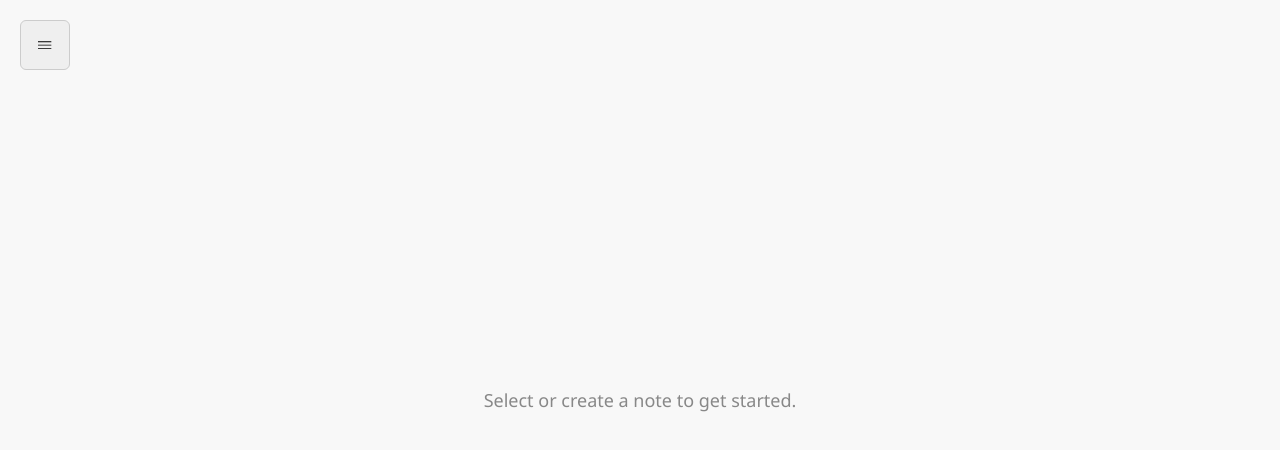
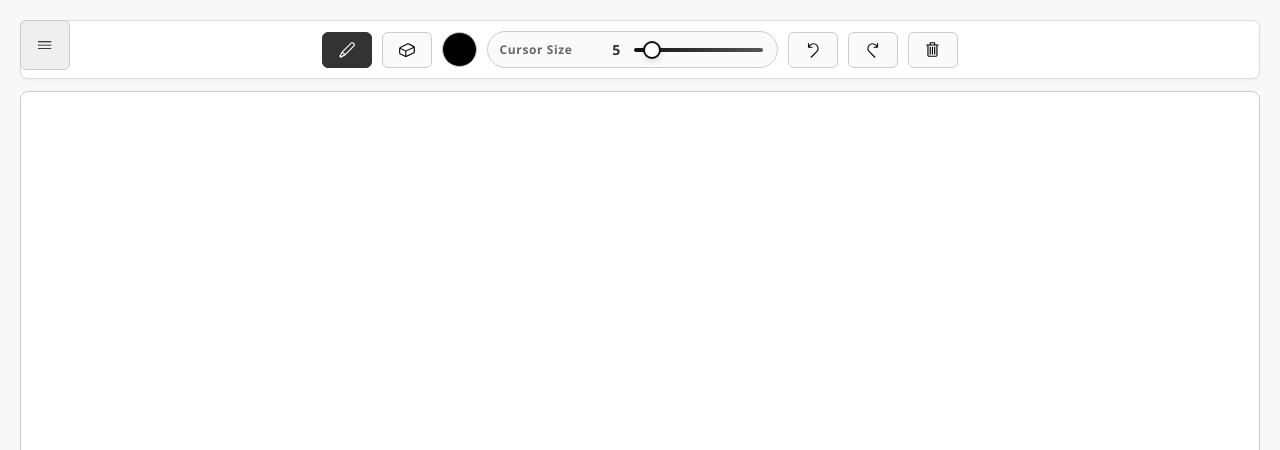
Before and after one commit to rizo0103/electronic-notebook, a React (Vite) app: page / in a window 1280 px wide. Shown: the top 450 px of the page. Built offline with nearby package versions, Linux system fonts and the light colour scheme.

Commit message:
first note opens by default

```diff
--- a/src/App.css
+++ b/src/App.css
@@ -23,6 +23,7 @@ html,
 /* Sidebar */
 .sidebar {
     width: 25%;
+    height: 100%;
     background: #fff;
     border-right: 1px solid #ddd;
     display: flex;
--- a/src/components/Editor.jsx
+++ b/src/components/Editor.jsx
@@ -1,19 +1,33 @@
 // src/components/Editor.jsx
-import React from 'react';
+import React, { useLayoutEffect, useState } from 'react';
 import HandwritingCanvas from './HandwritingCanvas';
+import { getAllNotes } from '../services/noteService';
 
 const Editor = ({ activeNote }) => {
-    if (!activeNote) {
-        return <div className="editor empty">Select or create a note to get started.</div>;
-    }
+    const [ content, setContent ] = useState(activeNote ? activeNote.content : '');
+    const [ noteId, setNoteId ] = useState(activeNote ? activeNote.id : 0);
+
+    useLayoutEffect(() => {
+        async function getFirstNote () {
+            if (!activeNote) {
+                const data = await getAllNotes();
+
+                setContent(await data[0].content);
+                setNoteId(await data[0].id);
+            }
+        }
+
+        getFirstNote();
+
+    }, []);
 
     return (
-            <HandwritingCanvas
-                className="note-editor"
-                key={activeNote.id} // Re-mount canvas when note changes
-                content={activeNote.content}
-                noteId={activeNote.id}
-            />
+        <HandwritingCanvas
+            className="note-editor"
+            key={noteId} // Re-mount canvas when note changes
+            content={content}
+            noteId={noteId}
+        />
     );
 };
 
```
